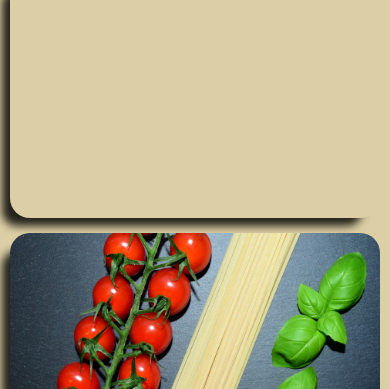
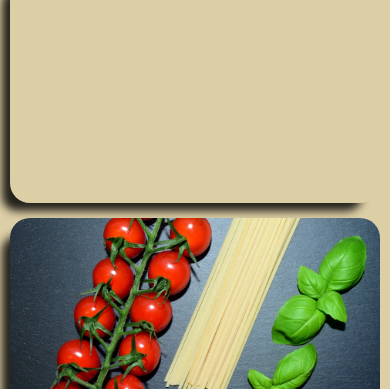
Before and after one commit to solorlanda/restaurant-allegra, a plain HTML site: page index.html in a window 390 px wide. Shown: the part 455-844 px from the top of the page. Drawn offline with nearby package versions, Linux system fonts and the light colour scheme; a web font is replaced by a local one.

Commit message:
ajuste img index

```diff
--- a/css/style.css
+++ b/css/style.css
@@ -354,6 +354,6 @@ footer{
 @media (max-width:768px){
     .grid-img{
         grid-template-columns: 1fr;
-        grid-template-rows: repeat(6, 1fr);
+        /* grid-template-rows: repeat(6, 1fr); */
     }
 }
```
